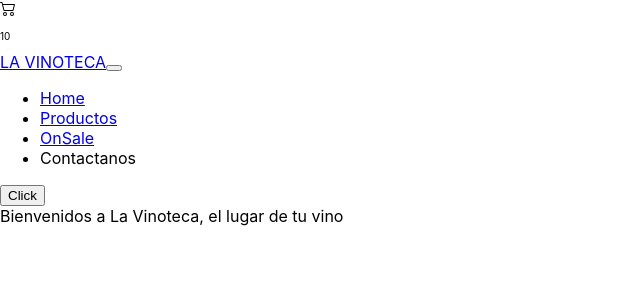
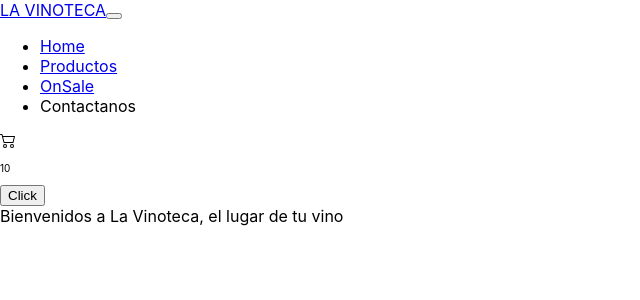
Before and after one commit to tinchoyelen/vinoteca, a React (Create React App) app: page / in a window 1280 px wide. Shown: the top 300 px of the page, without its empty margins (0-640 px from the left). Built offline with nearby package versions, Linux system fonts and the light colour scheme; the HTML template or start-up script is replaced by a standard one.

Commit message:
finalizamos primer pre-entrega

```diff
--- a/src/components/Button/Button.jsx
+++ b/src/components/Button/Button.jsx
@@ -1,6 +1,4 @@
 import React from 'react'
-import Landing from '../Landing'
-
 
 const Button = () => {
   return (
--- a/src/components/CartWidget.jsx
+++ b/src/components/CartWidget.jsx
@@ -3,7 +3,7 @@ import React from 'react'
 const CartWidget = () => {
   return (
     <>
-    <svg xmlns="http://www.w3.org/2000/svg" width="16" height="16" fill="currentColor" class="bi bi-cart2" viewBox="0 0 16 16">
+    <svg xmlns="http://www.w3.org/2000/svg" width="16" height="16" fill="currentColor" className="bi bi-cart2" viewBox="0 0 16 16">
         <path d="M0 2.5A.5.5 0 0 1 .5 2H2a.5.5 0 0 1 .485.379L2.89 4H14.5a.5.5 0 0 1 .485.621l-1.5 6A.5.5 0 0 1 13 11H4a.5.5 0 0 1-.485-.379L1.61 3H.5a.5.5 0 0 1-.5-.5zM3.14 5l1.25 5h8.22l1.25-5H3.14zM5 13a1 1 0 1 0 0 2 1 1 0 0 0 0-2zm-2 1a2 2 0 1 1 4 0 2 2 0 0 1-4 0zm9-1a1 1 0 1 0 0 2 1 1 0 0 0 0-2zm-2 1a2 2 0 1 1 4 0 2 2 0 0 1-4 0z"/>
     </svg>
     <p>10</p>
--- a/src/components/ItemListContainer.jsx
+++ b/src/components/ItemListContainer.jsx
@@ -3,7 +3,7 @@ import React from 'react'
 const ItemListContainer = (props) => {
   return (
 
-<div class="alert alert-primary" role="alert">
+<div className="alert alert-primary" role="alert">
  {props.greeting}
 </div>
   )
--- a/src/components/NavBar/NavBar.jsx
+++ b/src/components/NavBar/NavBar.jsx
@@ -5,14 +5,13 @@ import CartWidget from '../CartWidget'
 const NavBar = () => {
     return (
         <>
-        <CartWidget/>
         <nav className="navbar navbar-expand-lg bg-body-tertiary">
       <div className="container-fluid">
         <a className="navbar-brand" href="#"> LA VINOTECA</a>
         <button className="navbar-toggler" type="button" data-bs-toggle="collapse" data-bs-target="#navbarNav" aria-controls="navbarNav" aria-expanded="false" aria-label="Toggle navigation">
           <span className="navbar-toggler-icon"></span>
         </button>
-        <div className="collapse navbar-collapse" id="navbarNav">
+        <div className="collapse navbar-collapse justify-content-end" id="navbarNav">
           <ul className="navbar-nav">
             <li className="nav-item">
               <a className="nav-link active" aria-current="page" href="#">Home</a>
@@ -28,6 +27,7 @@ const NavBar = () => {
             </li>
           </ul>
         </div>
+        <CartWidget/>
       </div>
     </nav>
         </>
```
Also changed, not shown: src/App.css (line endings or trailing spaces).
